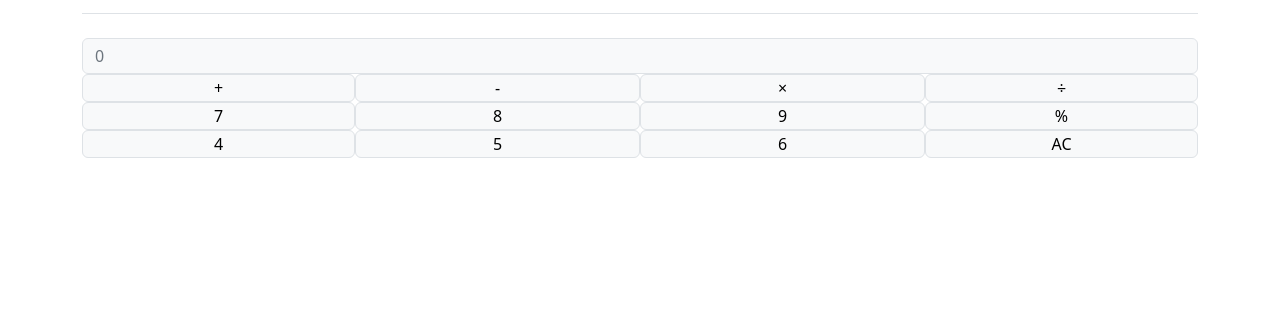
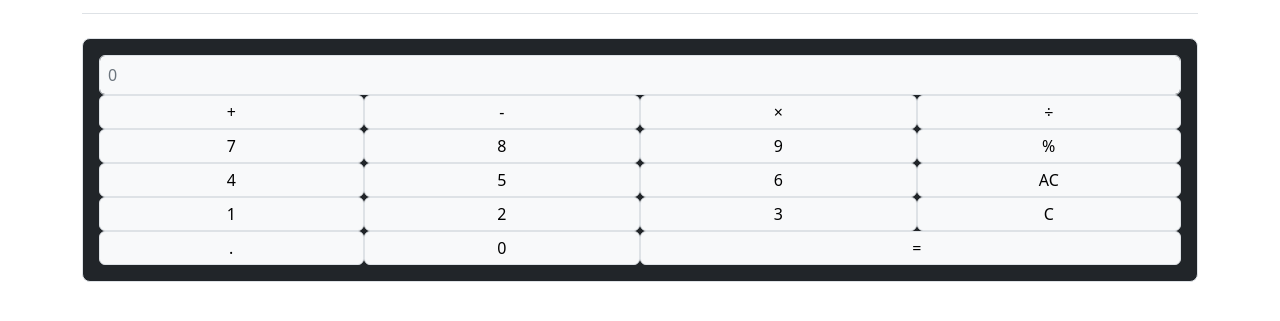
Before and after one commit to MasterNinad/UltimateCalculator, a plain HTML site: page index.html in a window 1280 px wide. Shown: the part 59-380 px from the top of the page. Drawn offline with nearby package versions, Linux system fonts and the light colour scheme.

Commit message:
Update index.html

```diff
--- a/index.html
+++ b/index.html
@@ -29,65 +29,78 @@
             </header>
         </div>
         <div class="container">
+            <div class="h-100 p-3 bg-dark border rounded-3">
                 <div class="row row-cols-1">
                     <div class="col">
-                    <input id="answer" type="text" class="form-control border bg-light h-100" placeholder="0" onkeypress="ansKey(event)">
+                        <input id="answer" type="text" class="form-control border bg-light h-100 p-2" placeholder="0" onkeypress="ansKey(event)">
                     </div>
                 </div>
                 <div class="row row-cols-4">
                     <div class="col pe-0">
-                    <input type="button" value="+" class="w-100 h-100 border rounded bg-light" onclick="appendText(this)">
+                        <input type="button" value="+" class="w-100 border rounded bg-light p-1" onclick="appendText(this)">
                     </div>
                     <div class="col px-0">
-                    <input type="button" value="-" class="w-100 h-100 border rounded bg-light" onclick="appendText(this)">
+                        <input type="button" value="-" class="w-100 border rounded bg-light p-1" onclick="appendText(this)">
                     </div>
                     <div class="col px-0">
-                    <input type="button" value="&times;" class="w-100 h-100 border rounded bg-light" onclick="appendText(this)">
+                        <input type="button" value="&times;" class="w-100 border rounded bg-light p-1" onclick="appendText(this)">
                     </div>
                     <div class="col ps-0">
-                    <input type="button" value="&divide;"  class="w-100 h-100 border rounded bg-light" onclick="appendText(this)">
+                        <input type="button" value="&divide;"  class="w-100 border rounded bg-light p-1" onclick="appendText(this)">
                     </div>
                 </div>
                 <div class="row row-cols-4">
                     <div class="col pe-0">
-                    <input type="button" value="7" class="w-100 h-100 border rounded bg-light" onclick="appendText(this)">
+                        <input type="button" value="7" class="w-100 border rounded bg-light p-1" onclick="appendText(this)">
                     </div>
                     <div class="col px-0">
-                    <input type="button" value="8" class="w-100 h-100 border rounded bg-light" onclick="appendText(this)">
+                        <input type="button" value="8" class="w-100 border rounded bg-light p-1" onclick="appendText(this)">
                     </div>
                     <div class="col px-0">
-                    <input type="button" value="9" class="w-100 h-100 border rounded bg-light" onclick="appendText(this)">
+                        <input type="button" value="9" class="w-100 border rounded bg-light p-1" onclick="appendText(this)">
                     </div>
                     <div class="col ps-0">
-                    <input type="button" value="%" class="w-100 h-100 border rounded bg-light" onclick="appendText(this)">
+                        <input type="button" value="%" class="w-100 border rounded bg-light p-1" onclick="appendText(this)">
                     </div>
                 </div>
                 <div class="row row-cols-4">
                     <div class="col pe-0">
-                    <input type="button" value="4" class="w-100 h-100 border rounded bg-light" onclick="appendText(this)">
+                        <input type="button" value="4" class="w-100 border rounded bg-light p-1" onclick="appendText(this)">
                     </div>
                     <div class="col px-0">
-                    <input type="button" value="5" class="w-100 h-100 border rounded bg-light" onclick="appendText(this)">
+                        <input type="button" value="5" class="w-100 border rounded bg-light p-1" onclick="appendText(this)">
                     </div>
                     <div class="col px-0">
-                    <input type="button" value="6" class="w-100 h-100 border rounded bg-light" onclick="appendText(this)">
+                        <input type="button" value="6" class="w-100 border rounded bg-light p-1" onclick="appendText(this)">
                     </div>
                     <div class="col ps-0">
-                    <input type="button" value="AC" class="w-100 h-100 border rounded bg-light" onclick="clearText()">
+                        <input type="button" value="AC" class="w-100 border rounded bg-light p-1" onclick="clearText()">
                     </div>
                 </div>
                 <div class="row row-cols-4">
                     <div class="col pe-0">
-
+                        <input type="button" value="1" class="w-100 border rounded bg-light p-1" onclick="appendText(this)">
                     </div>
                     <div class="col px-0">
-
+                        <input type="button" value="2" class="w-100 border rounded bg-light p-1" onclick="appendText(this)">
                     </div>
                     <div class="col px-0">
-
+                        <input type="button" value="3" class="w-100 border rounded bg-light p-1" onclick="appendText(this)">
                     </div>
                     <div class="col ps-0">
-
+                        <input type="button" value="C" class="w-100 border rounded bg-light p-1" onclick="lastClearText()">
+                    </div>
+                </div>
+                <div class="row row-cols-4">
+                    <div class="col pe-0">
+                        <input type="button" value="." class="w-100 border rounded bg-light p-1" onclick="appendText(this)">
+                    </div>
+                    <div class="col px-0">
+                        <input type="button" value="0" class="w-100 border rounded bg-light p-1" onclick="appendText(this)">
+                    </div>
+                    <div class="col ps-0 col-6">
+                        <input type="button" value="   =" class="w-100 border rounded bg-light p-1" onclick="calculate()">
+                    </div>
                 </div>
             </div>
         </div>
```
Lines whose indentation alone changed are shown as unchanged.
